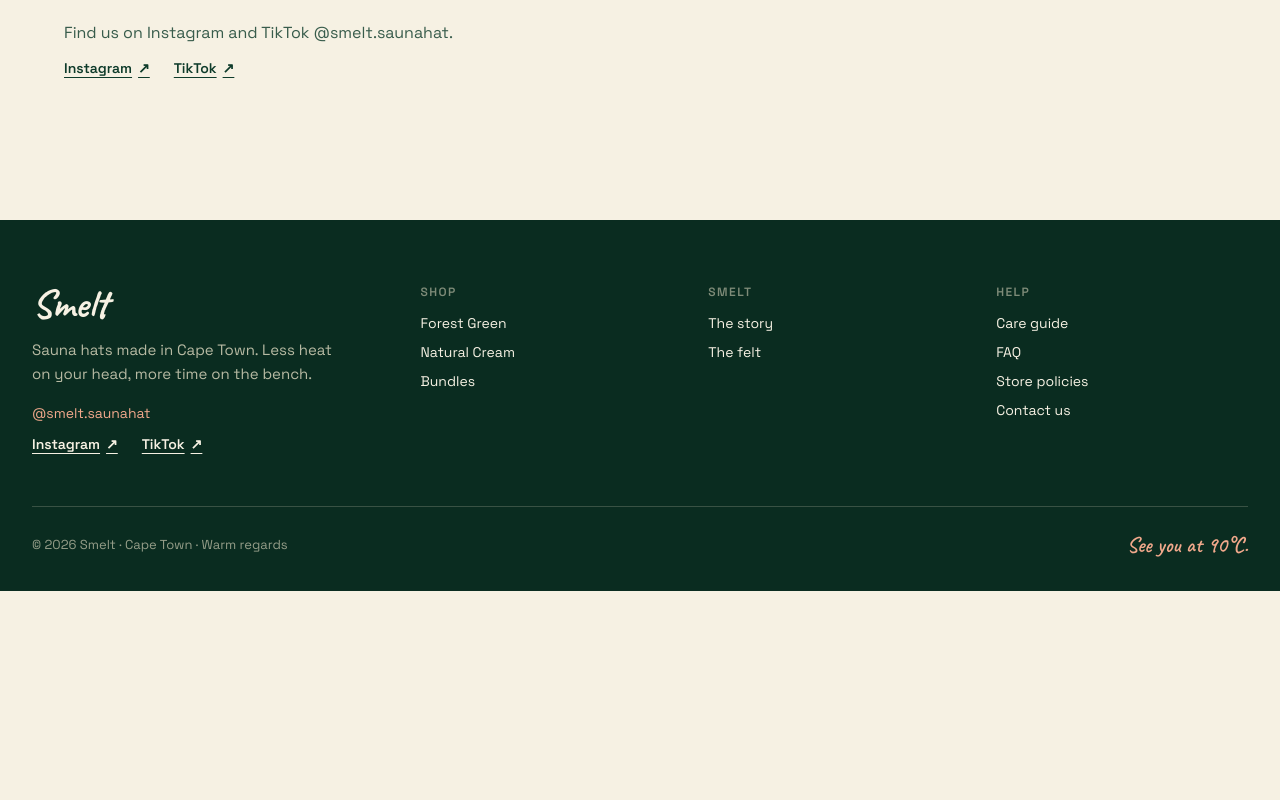
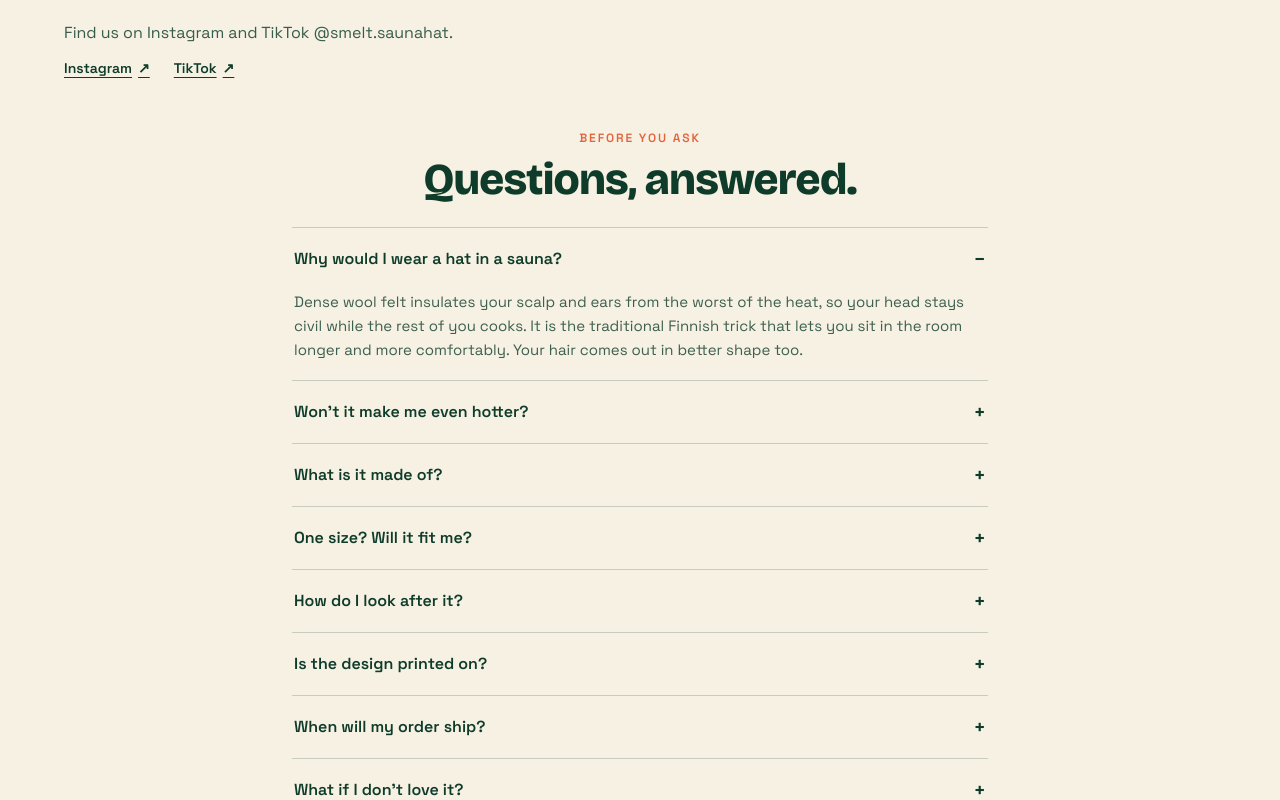
Before and after one commit to thomasdevillers/smelt-ecom-site, a Next.js app: page /product in a window 1280 px wide. Shown: the part 3540-4340 px from the top of the page. Before the commit the page ends 4131 px from the top, so only its background shows below. Built offline with nearby package versions, Linux system fonts and the light colour scheme; no server answers.

Commit message:
adding faq

```diff
--- a/app/checkout/page.tsx
+++ b/app/checkout/page.tsx
@@ -474,7 +474,7 @@ export default function CheckoutPage() {
                 autoComplete="tel"
                 value={address.phone}
                 onChange={(e) => setAddr("phone", e.target.value)}
-                placeholder="+27 82 000 0000"
+                placeholder="0832342234"
                 required
               />
             </label>
--- a/components/ProductClient.tsx
+++ b/components/ProductClient.tsx
@@ -6,6 +6,7 @@ import ProductGallery from "@/components/ProductGallery";
 import Accordion from "@/components/Accordion";
 import HairPSA from "@/components/HairPSA";
 import InTheWild from "@/components/InTheWild";
+import Faq from "@/components/Faq";
 import ProductReviews from "@/components/ProductReviews";
 import { POLICIES } from "@/content/policies";
 import SectionLabel from "@/components/ui/SectionLabel";
@@ -229,6 +230,7 @@ export default function ProductClient() {
       <ProductReviews />
       <HairPSA />
       <InTheWild />
+      <Faq />
       <div className={styles.stickyBar}>
         <div className={styles.stickyInfo}>{selectionLabel} · {formatMoney(total)}</div>
         <button className={styles.stickyAdd} onClick={add} disabled={!selectionInStock}>{stock === null ? "Checking…" : selectionInStock ? (isPreorder ? purchaseOption === "bundle" ? "Pre-order two" : "Pre-order" : purchaseOption === "bundle" ? "Add two" : "Add to bag") : unavailableLabel}</button>
```
